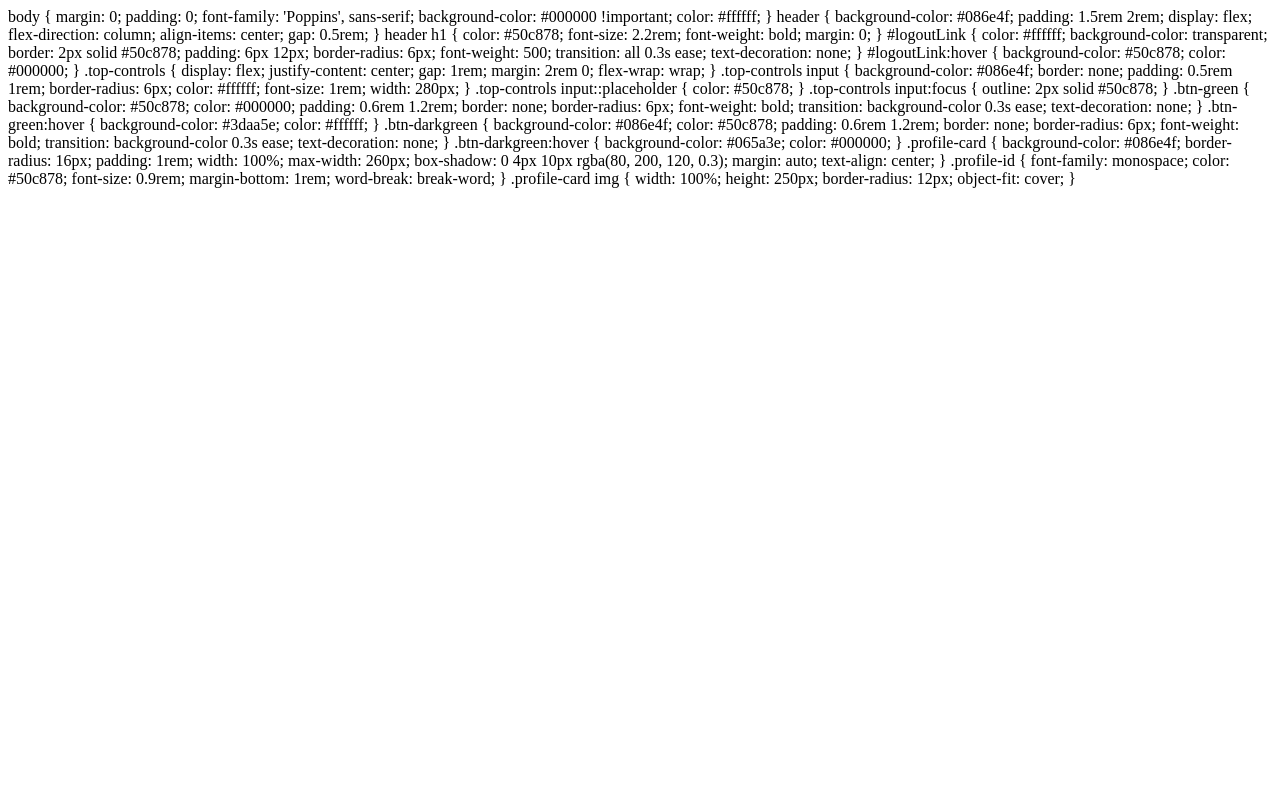
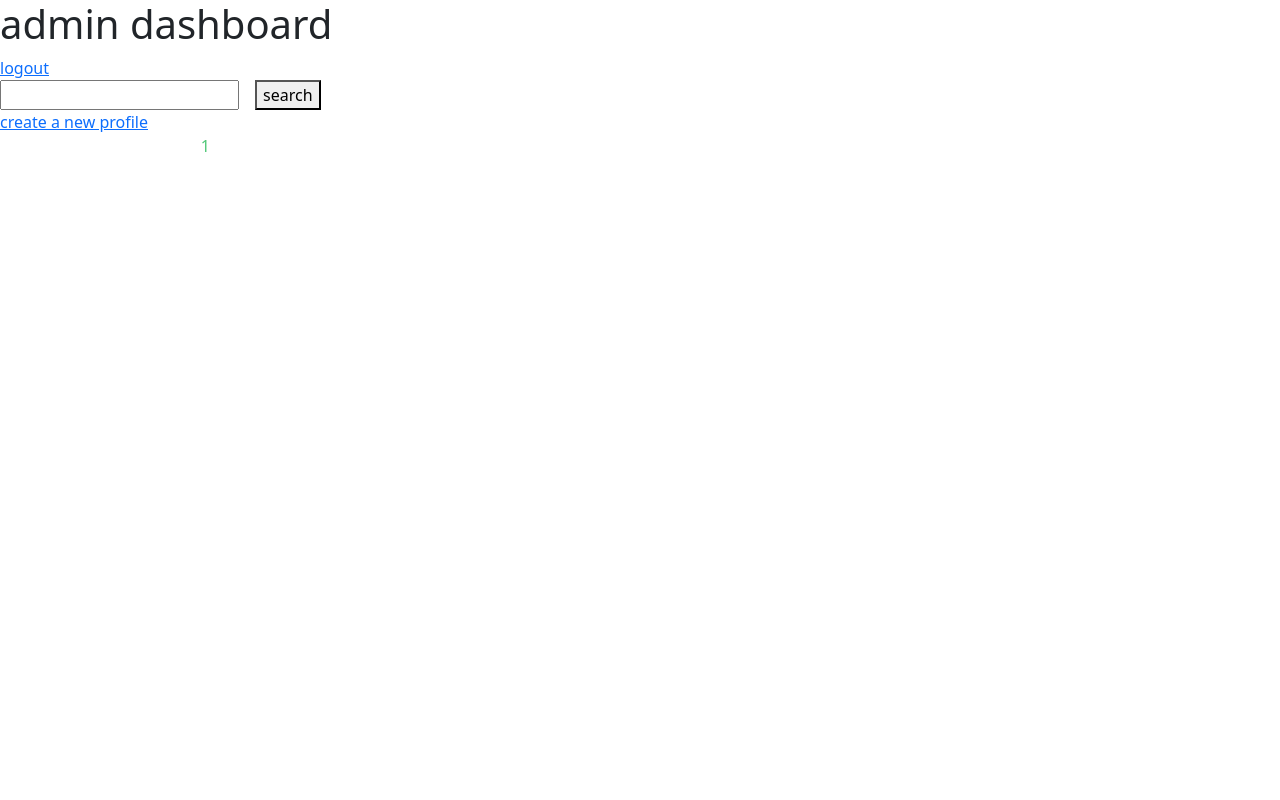
Before and after one commit to abssharma/nomad, a Flask app: template frontend/templates/dashboard.html in a window 1280 px wide. Run offline with Flask 2, Linux system fonts and the light colour scheme; the template is opened without the code that fills it: most values are stand-ins (such as "Sample title", 1, 10 or a date in 2020).

Commit message:
FINAL dashboard.html

```diff
--- a/frontend/templates/dashboard.html
+++ b/frontend/templates/dashboard.html
@@ -1,125 +1,46 @@
-body {
-    margin: 0;
-    padding: 0;
-    font-family: 'Poppins', sans-serif;
-    background-color: #000000 !important;
-    color: #ffffff;
-  }
+<!DOCTYPE html>
+<html lang="en">
+<head>
+  <meta charset="UTF-8" />
+  <link rel="stylesheet" href="{{ url_for('static', filename='css/dashboard.css') }}">
+  <link href="https://cdn.jsdelivr.net/npm/bootstrap@5.3.0/dist/css/bootstrap.min.css" rel="stylesheet">
+</head>
+<body>
 
-  header {
-    background-color: #086e4f;
-    padding: 1.5rem 2rem;
-    display: flex;
-    flex-direction: column;
-    align-items: center;
-    gap: 0.5rem;
-  }
+  <header>
+    <h1>admin dashboard</h1>
+    <a href="#" id="logoutLink">logout</a>
+  </header>
 
-  header h1 {
-    color: #50c878;
-    font-size: 2.2rem;
-    font-weight: bold;
-    margin: 0;
-  }
+  <main>
+    <div class="top-controls">
+      <form method="GET" action="/search" style="display: flex; gap: 1rem;">
+        <input type="text" name="q" required />
+        <button type="submit" class="btn-green">search</button>
+      </form>
+      <a href="/create-profile" class="btn-darkgreen">create a new profile</a>
+    </div>
 
-  #logoutLink {
-    color: #ffffff;
-    background-color: transparent;
-    border: 2px solid #50c878;
-    padding: 6px 12px;
-    border-radius: 6px;
-    font-weight: 500;
-    transition: all 0.3s ease;
-    text-decoration: none;
-  }
+    <div id="profiles" class="row">
+      {% for profile in profiles %}
+      <div class="col-md-4 mb-4 d-flex justify-content-center">
+        <div class="profile-card">
+          <p class="profile-id">
+            <a href="/profile/{{ profile._id }}" style="text-decoration: none; color: #50c878;">
+              {{ profile._id }}
+            </a>
+          </p>
+          {% if profile.image_path %}
+          <img src="{{ url_for('static', filename='uploads/' ~ profile.image_path|basename) }}"
+               alt="Profile Image">
+          {% endif %}
+        </div>
+      </div>
+      {% endfor %}
+    </div>
+  </main>
 
-  #logoutLink:hover {
-    background-color: #50c878;
-    color: #000000;
-  }
-
-  .top-controls {
-    display: flex;
-    justify-content: center;
-    gap: 1rem;
-    margin: 2rem 0;
-    flex-wrap: wrap;
-  }
-
-  .top-controls input {
-    background-color: #086e4f;
-    border: none;
-    padding: 0.5rem 1rem;
-    border-radius: 6px;
-    color: #ffffff;
-    font-size: 1rem;
-    width: 280px;
-  }
-
-  .top-controls input::placeholder {
-    color: #50c878;
-  }
-
-  .top-controls input:focus {
-    outline: 2px solid #50c878;
-  }
-
-  .btn-green {
-    background-color: #50c878;
-    color: #000000;
-    padding: 0.6rem 1.2rem;
-    border: none;
-    border-radius: 6px;
-    font-weight: bold;
-    transition: background-color 0.3s ease;
-    text-decoration: none;
-
-  }
-
-  .btn-green:hover {
-    background-color: #3daa5e;
-    color: #ffffff;
-  }
-
-  .btn-darkgreen {
-    background-color: #086e4f;
-    color: #50c878;
-    padding: 0.6rem 1.2rem;
-    border: none;
-    border-radius: 6px;
-    font-weight: bold;
-    transition: background-color 0.3s ease;
-    text-decoration: none;
-
-  }
-
-  .btn-darkgreen:hover {
-    background-color: #065a3e;
-    color: #000000;
-  }
-
-  .profile-card {
-    background-color: #086e4f;
-    border-radius: 16px;
-    padding: 1rem;
-    width: 100%;
-    max-width: 260px;
-    box-shadow: 0 4px 10px rgba(80, 200, 120, 0.3);
-    margin: auto;
-    text-align: center;
-  }
-
-  .profile-id {
-    font-family: monospace;
-    color: #50c878;
-    font-size: 0.9rem;
-    margin-bottom: 1rem;
-    word-break: break-word;
-  }
-
-  .profile-card img {
-    width: 100%;
-    height: 250px;
-    border-radius: 12px;
-    object-fit: cover;
-  }
+  <script src="/static/js/app.js"></script>
+  <script src="https://cdn.jsdelivr.net/npm/bootstrap@5.3.0/dist/js/bootstrap.bundle.min.js"></script>
+</body>
+</html>
```
